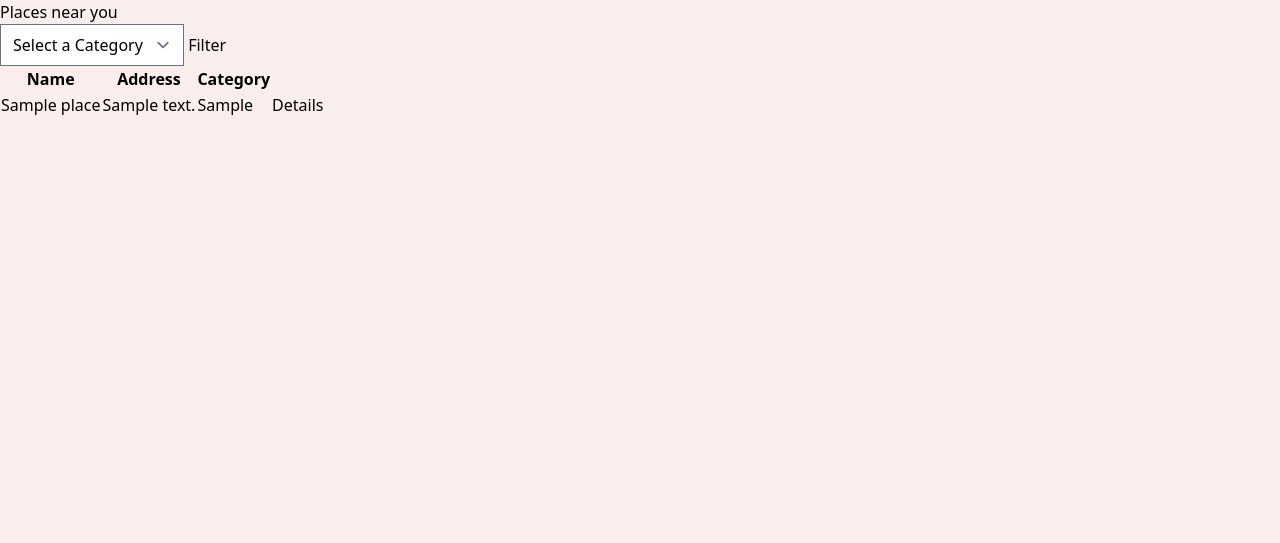
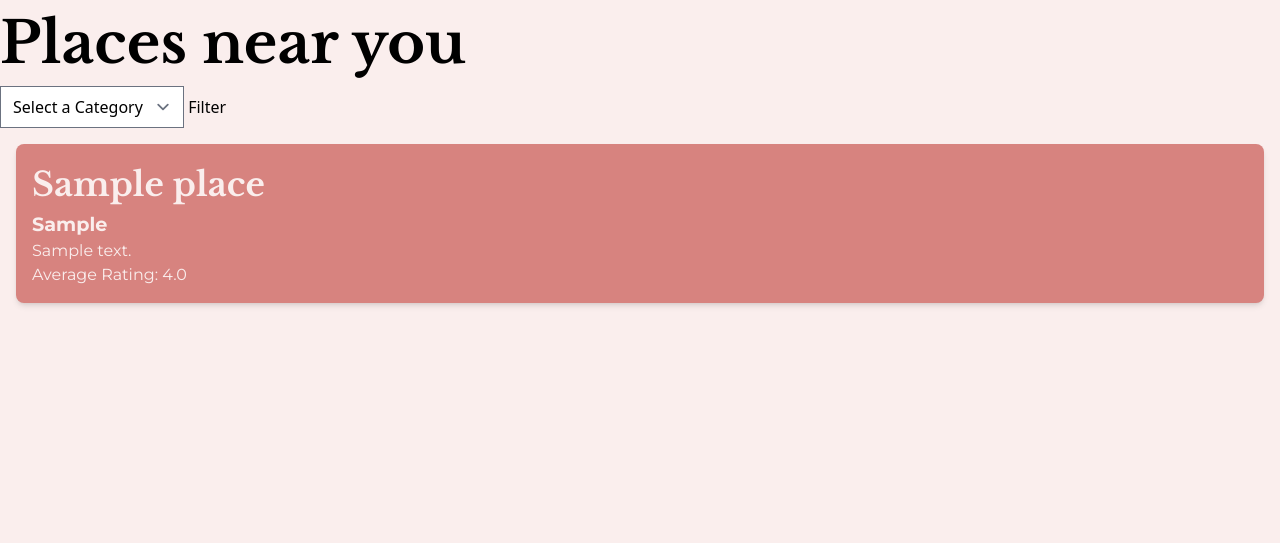
Before and after one commit to B-Selin/WoofAndWander, a Django app: page /places/ in a window 1280 px wide. Shown: the part 96-639 px from the top of the page. Run offline with Django 4.2, Linux system fonts and the light colour scheme; tables that the repository leaves empty hold one stand-in row (values such as "Sample post"); some libraries are stand-ins or nearby versions.

Commit message:
style place cards on index view

```diff
--- a/main_app/templates/places/index.html
+++ b/main_app/templates/places/index.html
@@ -1,7 +1,7 @@
 {% extends 'base.html' %}
 
 {% block content %}
-    <h1>Places near you</h1>
+    <h1 class="font-bold font-header text-h4 dp:text-h1">Places near you</h1>
     <!-- added category filter -->
     <form id="categoryFilterForm" method="GET">
         <select name="selected_category" id="categorySelect">
@@ -13,31 +13,19 @@
         <button type="submit">Filter</button>
     </form>
     <!-- end -->
-    <table>
-        <thead>
-            <tr>
-                <th>Name</th>
-                <th>Address</th>
-                <th>Category</th>
-            </tr>
-        </thead>
-        <tbody>
-            {% for place in places %}
-                    <tr>
-                        <td>{{ place.name }}</td>
-                        <td>{{ place.address }}</td>
-                        <td>{{ place.category }}</td>
-                        <td>
-                            <form action="{% url 'place_details' place.id %}" method="post">
-                                {% csrf_token %}
-                                <button type="submit">Details</button>
-                            </form>
-                        </td>
-                    </tr>
+    <div class="grid grid-cols-1 m-4 gap-4">
+        {% for place in places %}
+            <a href="{% url 'place_details' place.id %}">
+                <div class="w-full bg-primary text-light rounded-lg shadow-md p-4 cursor-pointer">
+                    <h3 class="text-h5 dp:text-h4 font-header font-bold">{{ place.name }}</h3>
+                    <p class="text-body font-body dp:text-body-lg dp:font-bold">{{ place.category}}</p>
+                    <p class="hidden font-body dp:block">{{ place.address }}</p>
+                    <p class="font-body">Average Rating: {{ place.avg_rating|floatformat:1 }}</p>
+                </div>
             </a>
-            {% endfor %}
-        </tbody>
-    </table>
+        {% endfor %}
+    </div>
+
 {% endblock %}
 
 {% block javascript %}
--- a/main_app/views.py
+++ b/main_app/views.py
@@ -43,7 +43,7 @@ def signup(request):
 
 def places_index(request):
   selected_category = request.GET.get('selected_category', '')
-  places = Place.objects.all()
+  places = Place.objects.annotate(avg_rating=Avg('review__rating'))
 
   if selected_category:
      places = places.filter(category=selected_category)
--- a/static/output.css
+++ b/static/output.css
@@ -788,6 +788,14 @@ select {
   z-index: 10;
 }
 
+.m-5 {
+  margin: 1.25rem;
+}
+
+.m-4 {
+  margin: 1rem;
+}
+
 .mb-4 {
   margin-bottom: 1rem;
 }
@@ -892,6 +900,10 @@ select {
   display: table-cell;
 }
 
+.grid {
+  display: grid;
+}
+
 .contents {
   display: contents;
 }
@@ -1072,6 +1084,14 @@ select {
   resize: both;
 }
 
+.grid-cols-1 {
+  grid-template-columns: repeat(1, minmax(0, 1fr));
+}
+
+.grid-cols-2 {
+  grid-template-columns: repeat(2, minmax(0, 1fr));
+}
+
 .flex-row {
   flex-direction: row;
 }
@@ -1106,6 +1126,14 @@ select {
 
 .justify-evenly {
   justify-content: space-evenly;
+}
+
+.gap-4 {
+  gap: 1rem;
+}
+
+.gap-8 {
+  gap: 2rem;
 }
 
 .space-y-4 > :not([hidden]) ~ :not([hidden]) {
@@ -1295,6 +1323,10 @@ select {
      object-fit: contain;
 }
 
+.p-4 {
+  padding: 1rem;
+}
+
 .px-8 {
   padding-left: 2rem;
   padding-right: 2rem;
@@ -1405,6 +1437,14 @@ select {
 
 .text-h2 {
   font-size: 47.77px;
+}
+
+.text-h4 {
+  font-size: 33.17px;
+}
+
+.text-h5 {
+  font-size: 27.64px;
 }
 
 .font-bold {
@@ -1474,6 +1514,12 @@ select {
   box-shadow: var(--tw-ring-offset-shadow, 0 0 #0000), var(--tw-ring-shadow, 0 0 #0000), var(--tw-shadow);
 }
 
+.shadow-md {
+  --tw-shadow: 0 4px 6px -1px rgb(0 0 0 / 0.1), 0 2px 4px -2px rgb(0 0 0 / 0.1);
+  --tw-shadow-colored: 0 4px 6px -1px var(--tw-shadow-color), 0 2px 4px -2px var(--tw-shadow-color);
+  box-shadow: var(--tw-ring-offset-shadow, 0 0 #0000), var(--tw-ring-shadow, 0 0 #0000), var(--tw-shadow);
+}
+
 .outline {
   outline-style: solid;
 }
@@ -2035,6 +2125,26 @@ select {
     font-size: 82.6px;
   }
 
+  .dp\:text-h2 {
+    font-size: 47.77px;
+  }
+
+  .dp\:text-h4 {
+    font-size: 33.17px;
+  }
+
+  .dp\:text-body {
+    font-size: 16px;
+  }
+
+  .dp\:text-body-lg {
+    font-size: 19.2px;
+  }
+
+  .dp\:font-bold {
+    font-weight: 700;
+  }
+
   .dp\:text-dark {
     --tw-text-opacity: 1;
     color: rgb(27 10 10 / var(--tw-text-opacity));
```
Also changed, not shown: other parts of static/output.css (+44 -0 lines).
